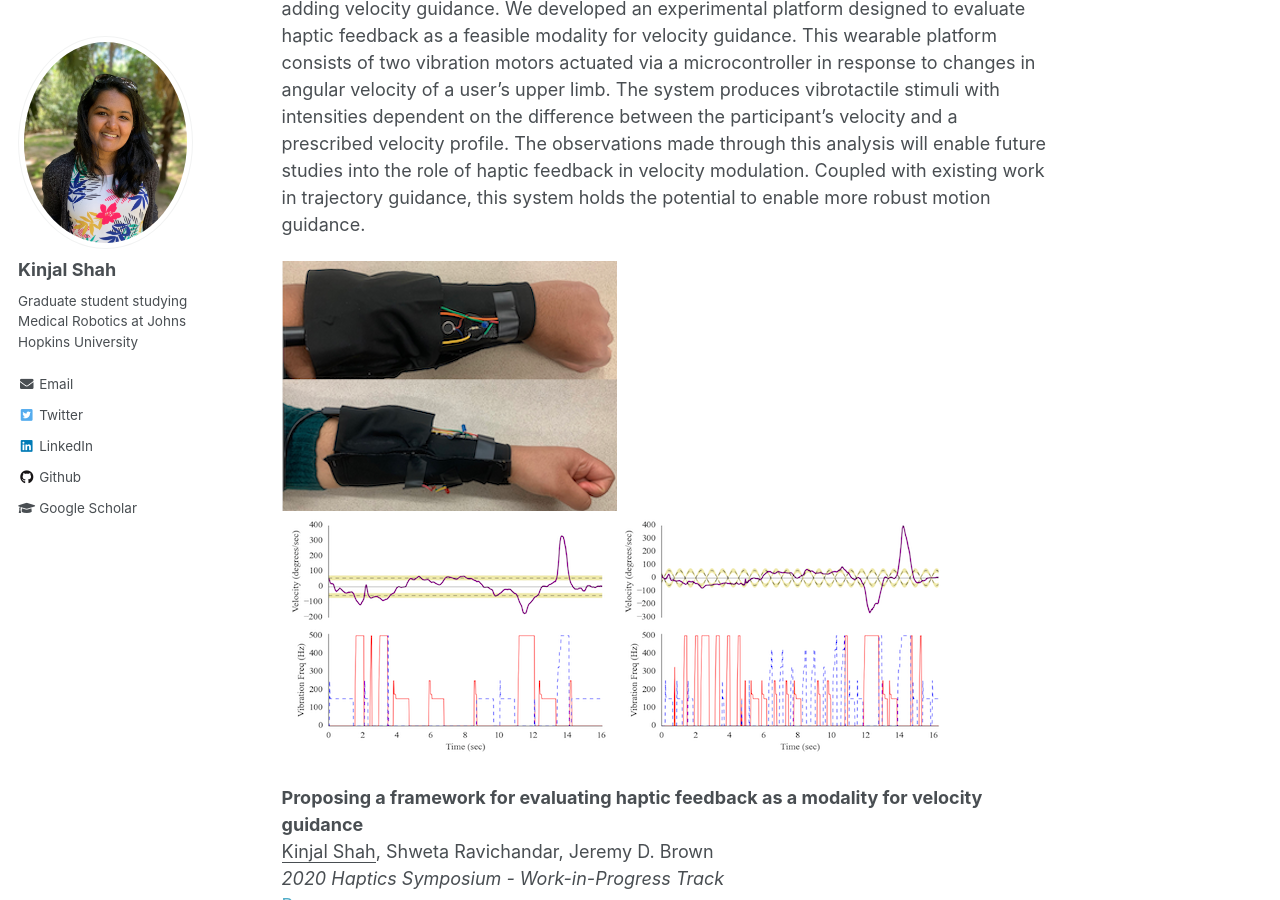
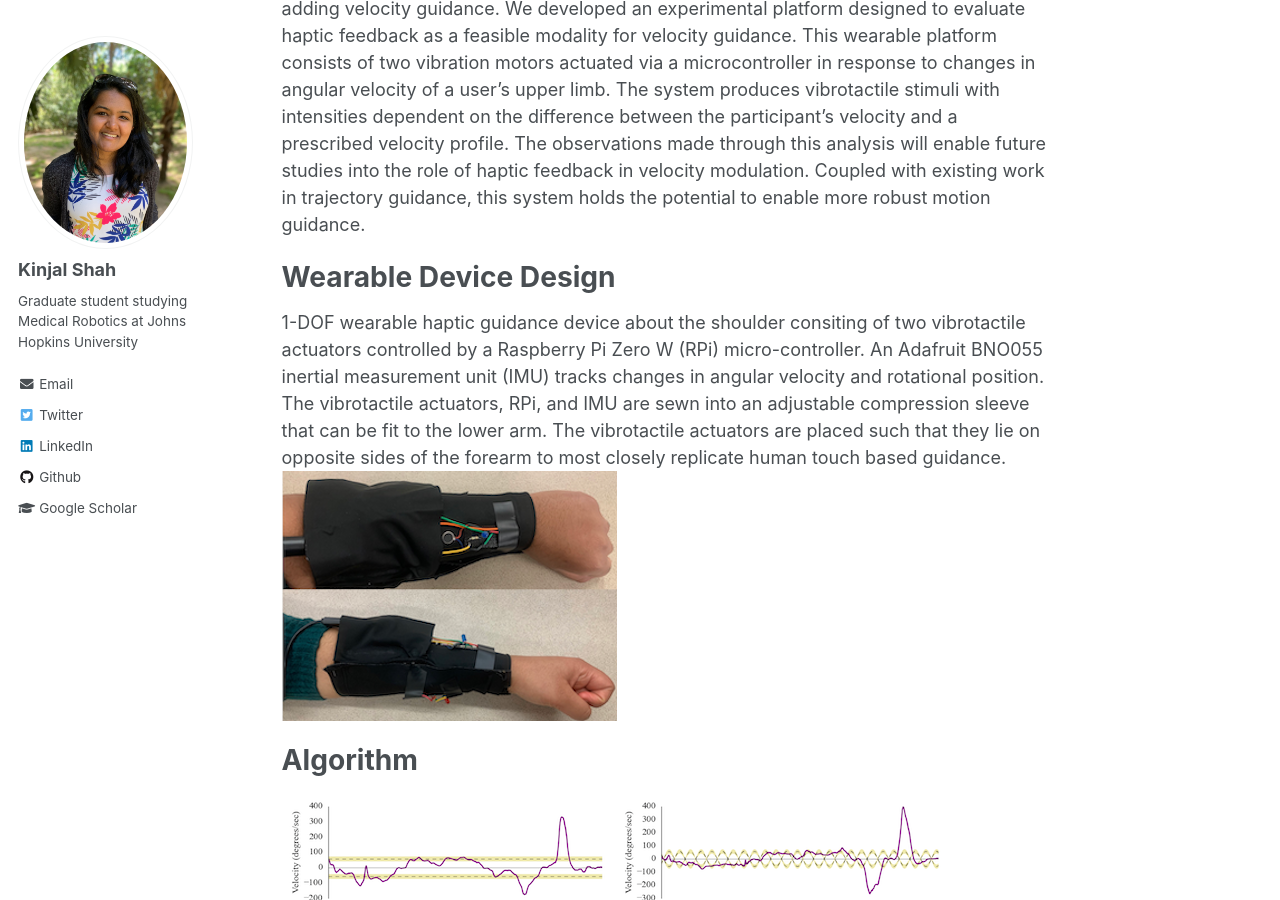
Before and after one commit to kinjmshah/kinjmshah.github.io, a Jekyll site: the page built from _portfolio/hapticVel.md, in a window 1280 px wide and 900 px high, scrolled down 274 px. Built offline with Jekyll 4.4.1, drawn with Linux system fonts in a browser that asks for light colours.

Commit message:
Update hapticVel.md

```diff
--- a/_portfolio/hapticVel.md
+++ b/_portfolio/hapticVel.md
@@ -6,7 +6,11 @@ collection: portfolio
 
 Current approaches to motion guidance with haptic feedback largely focus on correcting errors in position. Yet, for applications such as rehabilitation, there are advantages to adding velocity guidance. We developed an experimental platform designed to evaluate haptic feedback as a feasible modality for velocity guidance. This wearable platform consists of two vibration motors actuated via a microcontroller in response to changes in angular velocity of a user's upper limb. The system produces vibrotactile stimuli with intensities dependent on the difference between the participant's velocity and a prescribed velocity profile. The observations made through this analysis will enable future studies into the role of haptic feedback in velocity modulation. Coupled with existing work in trajectory guidance, this system holds the potential to enable more robust motion guidance.
 
+# Wearable Device Design
+1-DOF wearable haptic guidance device about the shoulder consiting of two vibrotactile actuators controlled by a Raspberry Pi Zero W (RPi) micro-controller. An Adafruit BNO055 inertial measurement unit (IMU) tracks changes in angular velocity and rotational position. The vibrotactile actuators, RPi, and IMU are sewn into an adjustable compression sleeve that can be fit to the lower arm. The vibrotactile actuators are placed such that they lie on opposite sides of the forearm to most closely replicate human touch based guidance.
 ![Hardware Image](/images/haptic.png)
+
+# Algorithm
 ![Data Image](/images/hapticData.png)
 
 **Proposing a framework for evaluating haptic feedback as a modality for velocity guidance**
```
